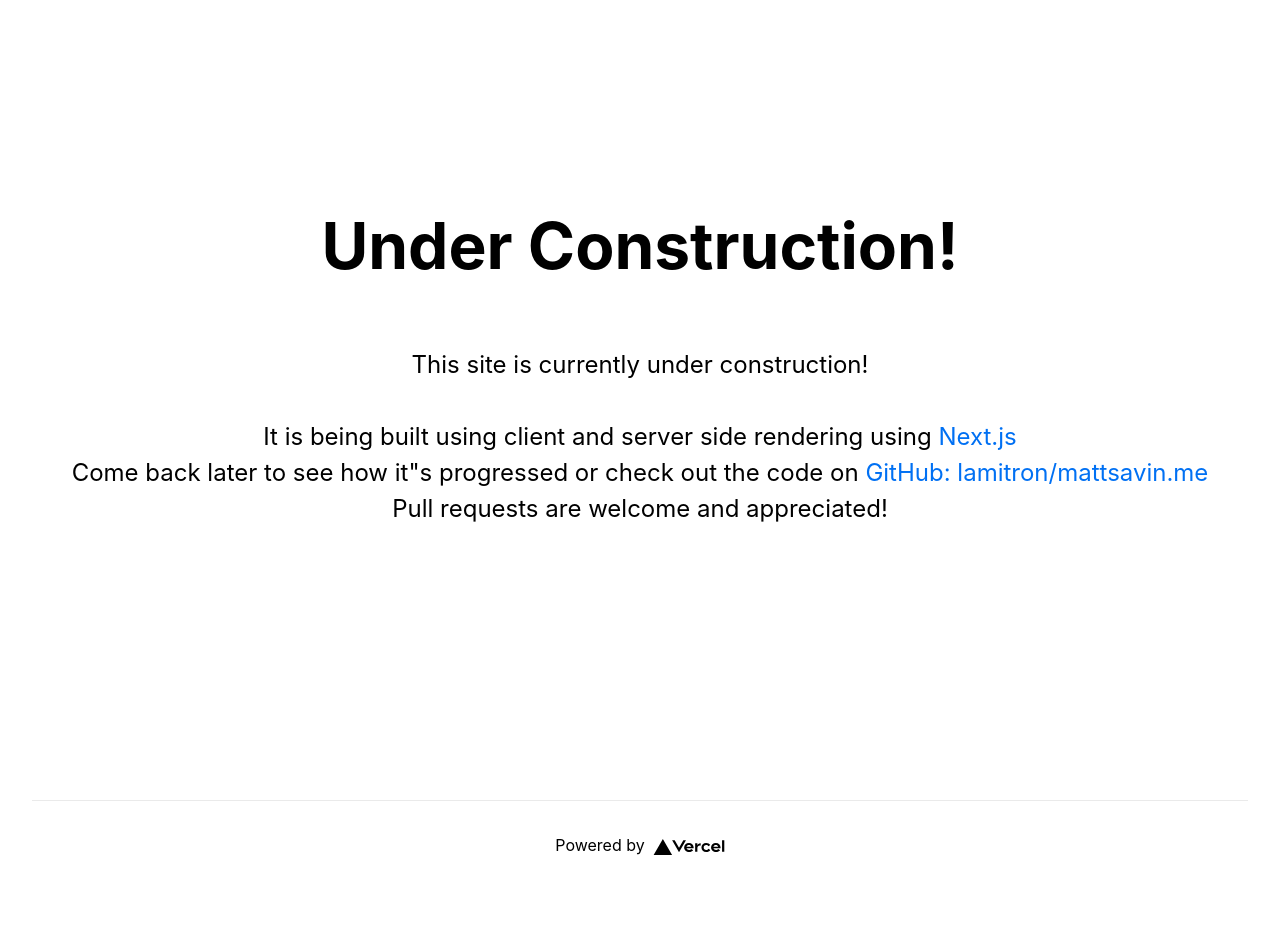
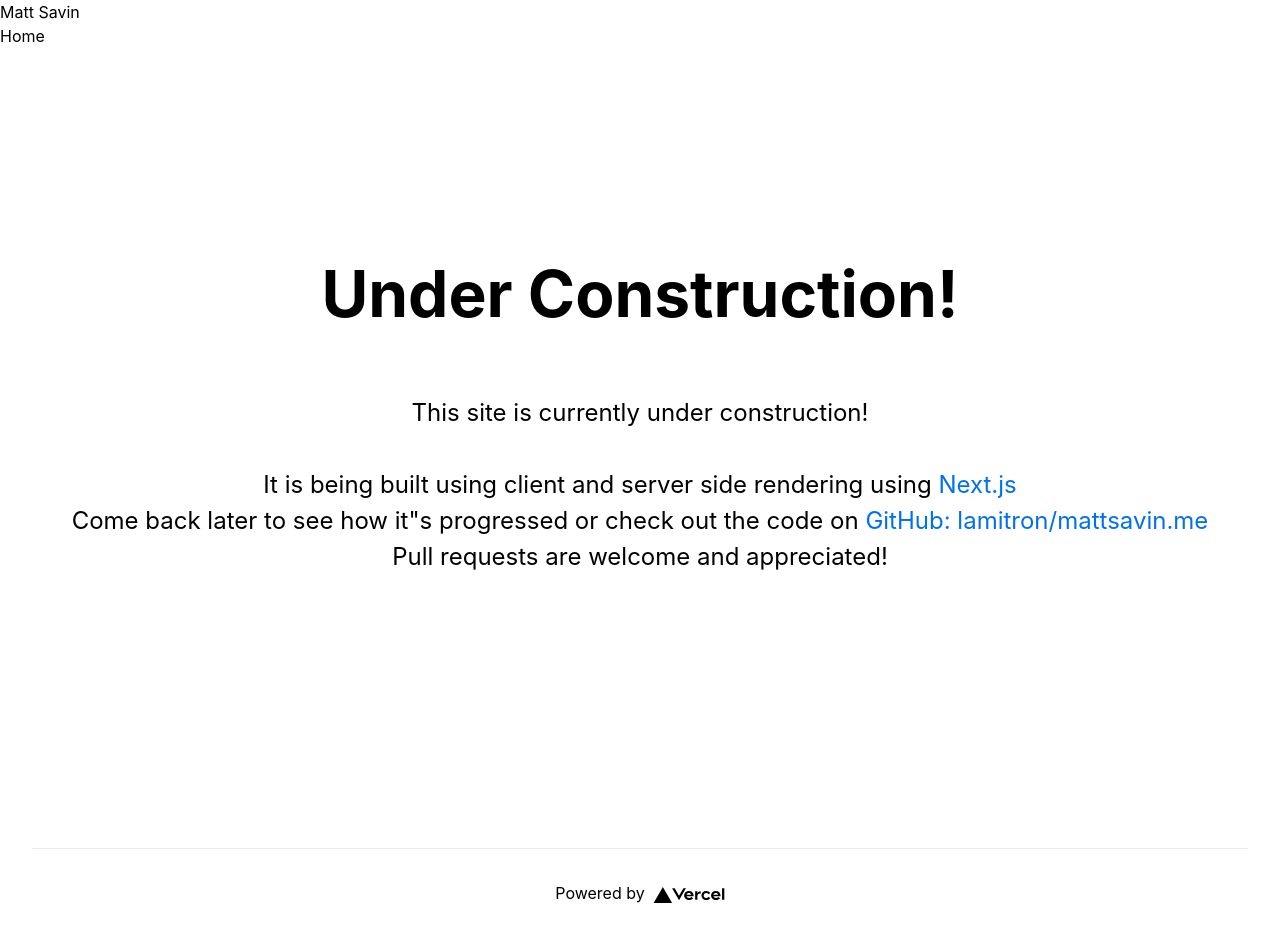
Before and after one commit to mattsavin/mattsavin.me, a Next.js app: page / in a window 1280 px wide. Before the commit the page ends 889 px from the top, so only its background shows below. Built offline with nearby package versions, Linux system fonts and the light colour scheme.

Commit message:
create basic layout with simple navbar

```diff
--- a/components/layout.tsx
+++ b/components/layout.tsx
@@ -1,4 +1,5 @@
 import React from "react";
+import Navbar from "./navbar";
 
 interface LayoutProps {
     children: React.ReactNode;
@@ -6,7 +7,10 @@ interface LayoutProps {
 
 const Layout = ({ children }: LayoutProps) => {
     return (
-        <></>
+        <>
+            <Navbar />
+            <main>{children}</main>
+        </>
     );
 };
 export default Layout;
--- a/pages/_app.tsx
+++ b/pages/_app.tsx
@@ -1,9 +1,13 @@
 import '../styles/globals.css';
 import type { AppProps } from 'next/app';
+import Layout from "../components/layout";
 
 function MyApp({ Component, pageProps }: AppProps) {
     return(
-        <Component {...pageProps} />
+        <Layout>
+            <Component {...pageProps} />
+        </Layout>
+
     );
 }
 
```
